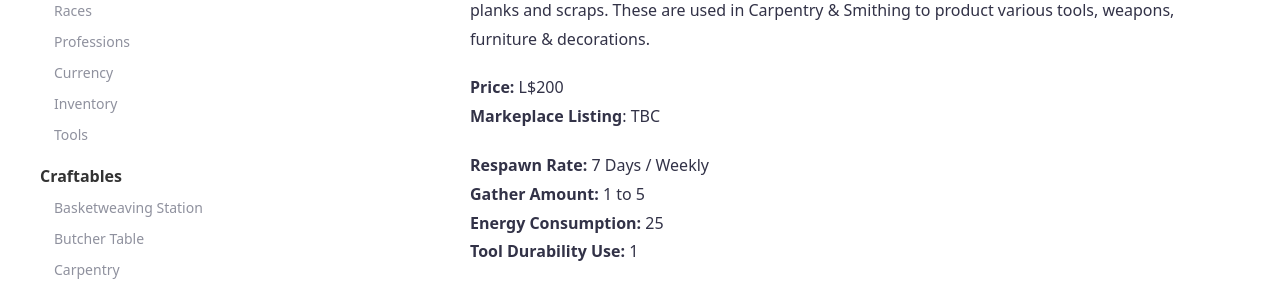
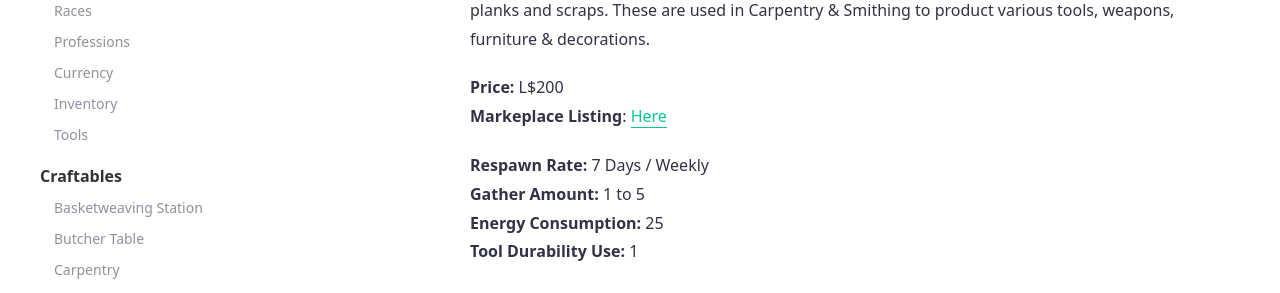
Before and after one commit to SLColonies/Public, a Jekyll site: the page built from _docs/tree.md, in a window 1280 px wide and 900 px high. Shown: the part 317-610 px from the top of the window. Built offline with Jekyll 4.4.1, drawn with Linux system fonts in a browser that asks for light colours.

Commit message:
Update tree.md

```diff
--- a/_docs/tree.md
+++ b/_docs/tree.md
@@ -6,7 +6,7 @@
 The SLC Tree allows players to gather logs which can be further cut down into various sizes of wooden planks and scraps. These are used in Carpentry & Smithing to product various tools, weapons, furniture & decorations.
 
 **Price:** L$200<br>
-**Markeplace Listing**: TBC<br>
+**Markeplace Listing**: [Here](https://marketplace.secondlife.com/p/SLC-Gatherables-Tree-1/19043407)<br>
 
 **Respawn Rate:** 7 Days / Weekly<br>
 **Gather Amount:** 1 to 5<br>
```
